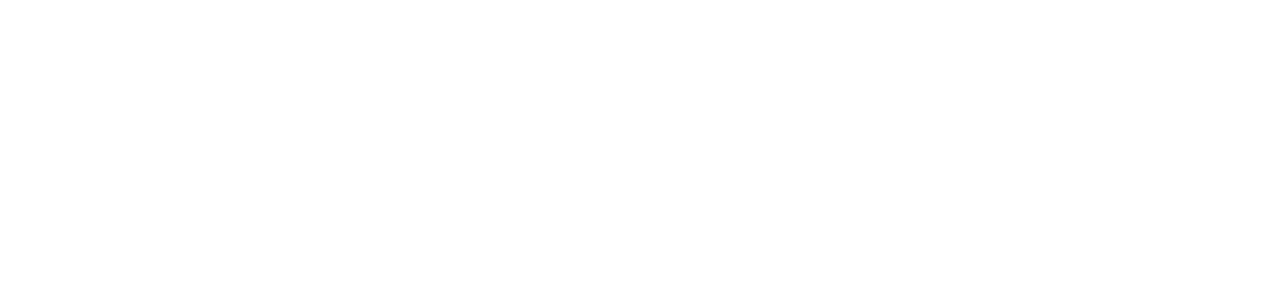
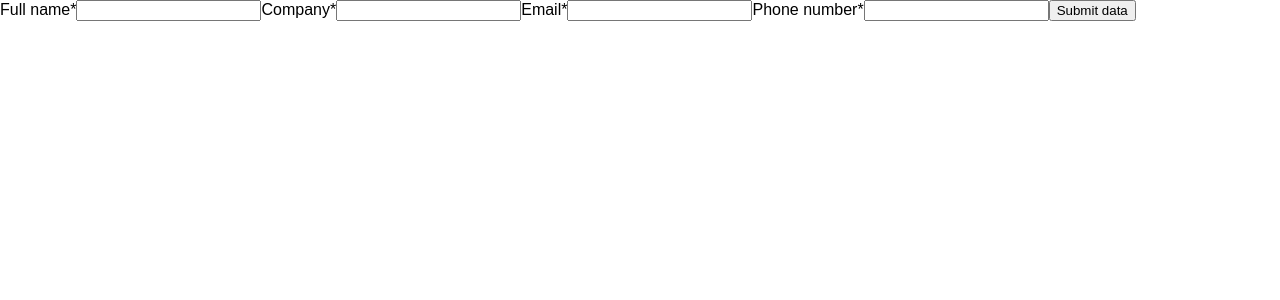
Before and after one commit to damianziobro/recruitment-task, a React (Create React App) app: page / in a window 1280 px wide. Shown: the top 300 px of the page. Built offline with nearby package versions, Linux system fonts and the light colour scheme.

Commit message:
Created logic and markup for Form and related components

```diff
--- a/src/App.js
+++ b/src/App.js
@@ -1,11 +1,50 @@
 import React, { Component } from 'react';
+
+import Form from './containers/Form/Form';
 
 import './App.css';
 
 class App extends Component {
+  state = {
+    formSampleData: {
+      "fields": [
+        {
+          "label": "Full name",
+          "required": true,
+          "type": "text",
+          "field_name": "full_name"
+        },
+        {
+          "label": "Company",
+          "required": true,
+          "type": "text",
+          "field_name": "company"
+        },
+        {
+          "label": "Email",
+          "required": true,
+          "type": "email",
+          "field_name": "email"
+        },
+        {
+          "label": "Phone number",
+          "required": false,
+          "type": "text",
+          "field_name": "phone"
+        }
+      ],
+      "submit_text": "Submit data",
+      "url": "https://httpbin.org/post",
+      "method": "POST"
+    }
+  };
+
   render() {
+    const { formSampleData } = this.state;
+
     return (
       <div>
+        <Form sampleData={formSampleData} />
       </div>
     )
   }
--- /dev/null
+++ b/src/components/FormField/FormField.js
@@ -0,0 +1,22 @@
+import React from 'react';
+
+function FormField({ field_name, label, required, type, value, loading, onInputChange }) {
+    return(
+        <label htmlFor={field_name}>
+            {label}
+            <span className={required ? "label__required" : "label__required label__required--hidden" }>
+                *
+            </span>
+            <input
+                type={type}
+                value={value}
+                id={field_name}
+                onChange={onInputChange}
+                disabled={loading}
+                required={required}
+            />
+        </label>
+    );
+}
+
+export default FormField;
--- /dev/null
+++ b/src/containers/Form/Form.js
@@ -0,0 +1,114 @@
+import React, { Component } from "react";
+
+import FormField from "../../components/FormField/FormField";
+
+class Form extends Component {
+  state = {
+    inputValues: {},
+    formLoading: false,
+    formResponse: ''
+  };
+
+  handleInputChange = (event) => {
+    const inputValues = {...this.state.inputValues};
+
+    inputValues[event.target.id] = event.target.value;
+
+    this.setState({inputValues});
+  };
+
+  handleFormSubmit = (event) => {
+    event.preventDefault();
+
+    const { url, method } = this.props.sampleData;
+    const { inputValues } = this.state;
+    const data = {};
+
+    for(let value in inputValues) {
+        let temp = document.createElement('span');
+        temp.innerHTML = inputValues[value];
+        data[value] = temp.innerText;
+    }
+
+    fetch(url, {
+      method: method,
+      body: JSON.stringify(data),
+      headers: new Headers({
+        "Content-Type": "application/json"
+        })
+    }).then(res => {
+        return res.json()
+    }).then(response => {
+        let values = {...inputValues};
+
+        for(let value in values) {
+            values[value] = ''
+        }
+
+        this.setState({
+            formLoading: false,
+            inputValues: values,
+            formResponse: response.data
+        });
+    }).catch(error => {
+        console.error(error);
+        this.setState({ formLoading: false });
+    });
+
+    this.setState({ formLoading: true });
+  };
+
+  addDefaultInputValuesToState = () => {
+    const { sampleData } = this.props;
+    const inputValues = {};
+
+    for (let field of sampleData.fields) {
+      inputValues[field.field_name] = "";
+    }
+
+    this.setState({ inputValues });
+  };
+
+  componentDidMount() {
+    this.addDefaultInputValuesToState();
+  }
+
+  render() {
+    const { sampleData } = this.props;
+    const { inputValues, formLoading, formResponse } = this.state;
+
+    const formFields = sampleData.fields.map(field => {
+      const { label, required, type, field_name } = field;
+      return (
+        <FormField
+          key={field_name}
+          label={label}
+          required={required}
+          type={type}
+          field_name={field_name}
+          value={inputValues[field_name]}
+          onInputChange={this.handleInputChange}
+          loading={formLoading}
+        />
+      );
+    });
+
+    const response = formResponse ? <code>{formResponse}</code> : null;
+
+    return (
+        <div className="container">
+            {response}
+            <form onSubmit={this.handleFormSubmit}>
+                {formFields}
+                <input
+                    type="submit"
+                    value={sampleData.submit_text}
+                    disabled={formLoading}
+                />
+            </form>
+        </div>
+    );
+  }
+}
+
+export default Form;
```
